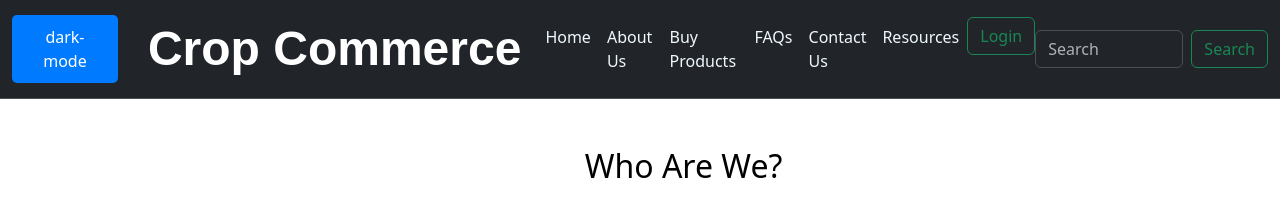
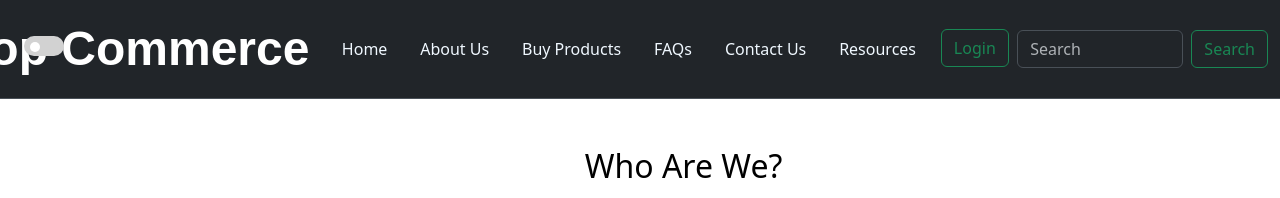
Before and after one commit to Arghya-Chakraborty0812/agriculture-project, a plain HTML site: page About us/AboutUs.html in a window 1280 px wide. Shown: the top 198 px of the page. Drawn offline with nearby package versions, Linux system fonts and the light colour scheme.

Commit message:
Dark-mode toggle in about us added

```diff
--- a/About us/AboutUs.html
+++ b/About us/AboutUs.html
@@ -12,6 +12,7 @@
     font-size: 3rem;
     font-family: sans-serif;
     font-weight: bolder;
+    margin-left: -76rem;
     }
     .nav-link{
     color: aliceblue;
@@ -137,8 +138,12 @@
 <body>
     <nav class="navbar navbar-expand-lg bg-dark border-bottom border-body" data-bs-theme="dark">
         <div class="container-fluid">
-        <button id="btn-mode">dark-mode</button>
-          <a class="navbar-brand" href="#" style="margin-left: 30px;">Crop Commerce</a>
+        <!-- <button id="btn-mode">dark-mode</button> -->
+        <div class="container">
+          <input type="checkbox" id="check">
+          <label for="check" class="button"></label>
+      </div>
+          <a class="navbar-brand" href="#">Crop Commerce</a>
           <button class="navbar-toggler" type="button" data-bs-toggle="collapse" data-bs-target="#navbarSupportedContent" aria-controls="navbarSupportedContent" aria-expanded="false" aria-label="Toggle navigation">
             <span class="navbar-toggler-icon"></span>
           </button>
--- a/About us/aboutUs.css
+++ b/About us/aboutUs.css
@@ -27,3 +27,36 @@ body{
 #btn-mode:hover {
     background-color: #0056b3;
 }
+*{
+    padding: 0;
+    margin: 0;
+}
+.button{
+    background-color: #d2d2d2;
+    width: 40px;
+    height: 20px;
+    border-radius: 4rem;
+    cursor: pointer;
+    position: relative;
+    transition: 0.2s;
+}
+.button::before{
+    position: absolute;
+    content: '';
+    background-color: #fff;
+    width: 10px;
+    height: 10px;
+    border-radius: 1rem;
+    margin: 0.35rem;
+    transition: 0.2s;
+
+}
+input:checked + .button{
+    background-color: #20096d;
+}
+input:checked + .button::before{
+    transform: translateX(1rem);
+}
+input{
+    display: none;
+}
--- a/About us/aboutUs.js
+++ b/About us/aboutUs.js
@@ -1,4 +1,4 @@
-let btn1 = document.querySelector("#btn-mode");
+let btn1 = document.querySelector("input");
 let body = document.querySelector("body");
 
 let curr = "light";
```
Also changed, not shown: 1 other file.
